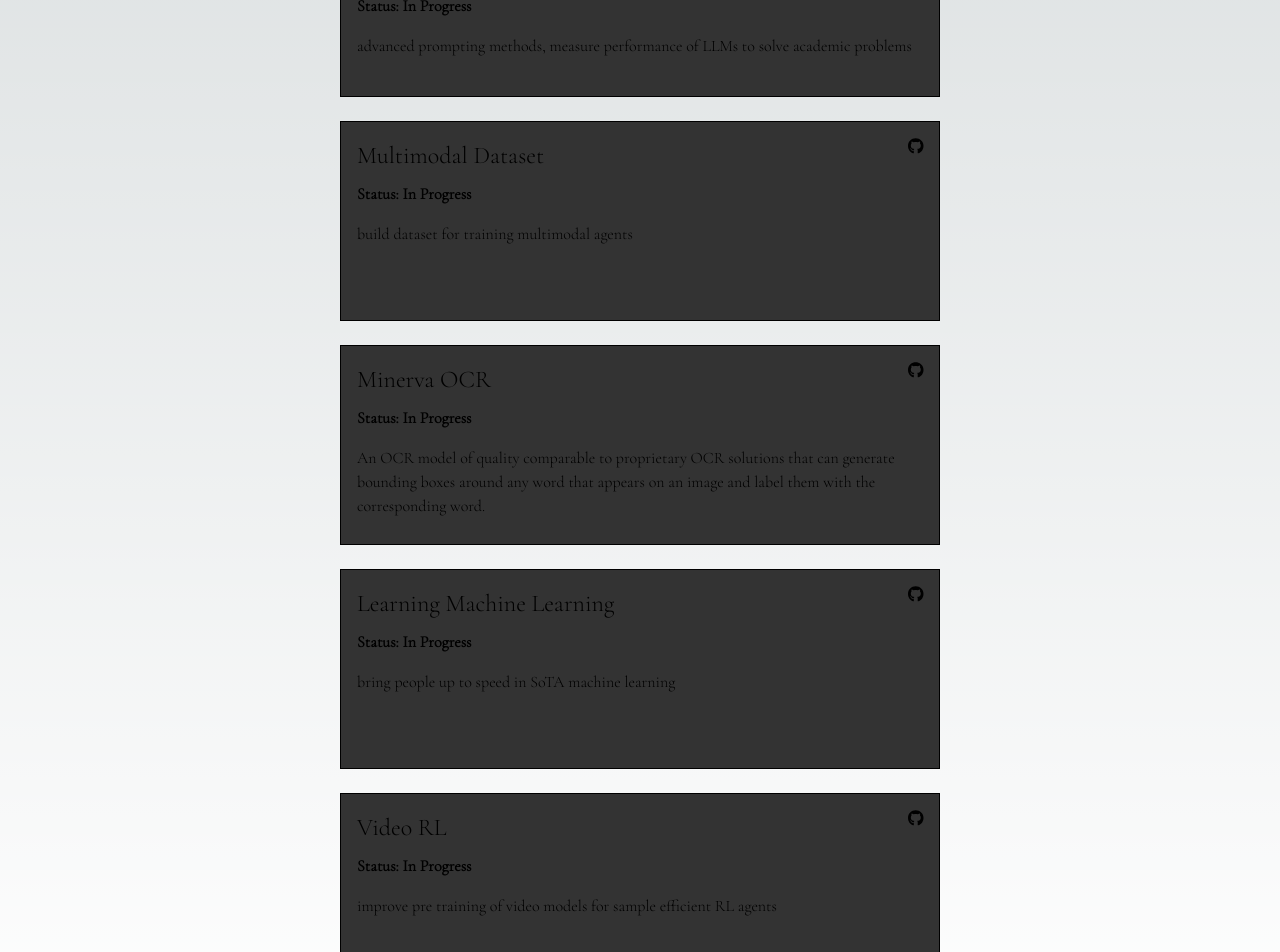
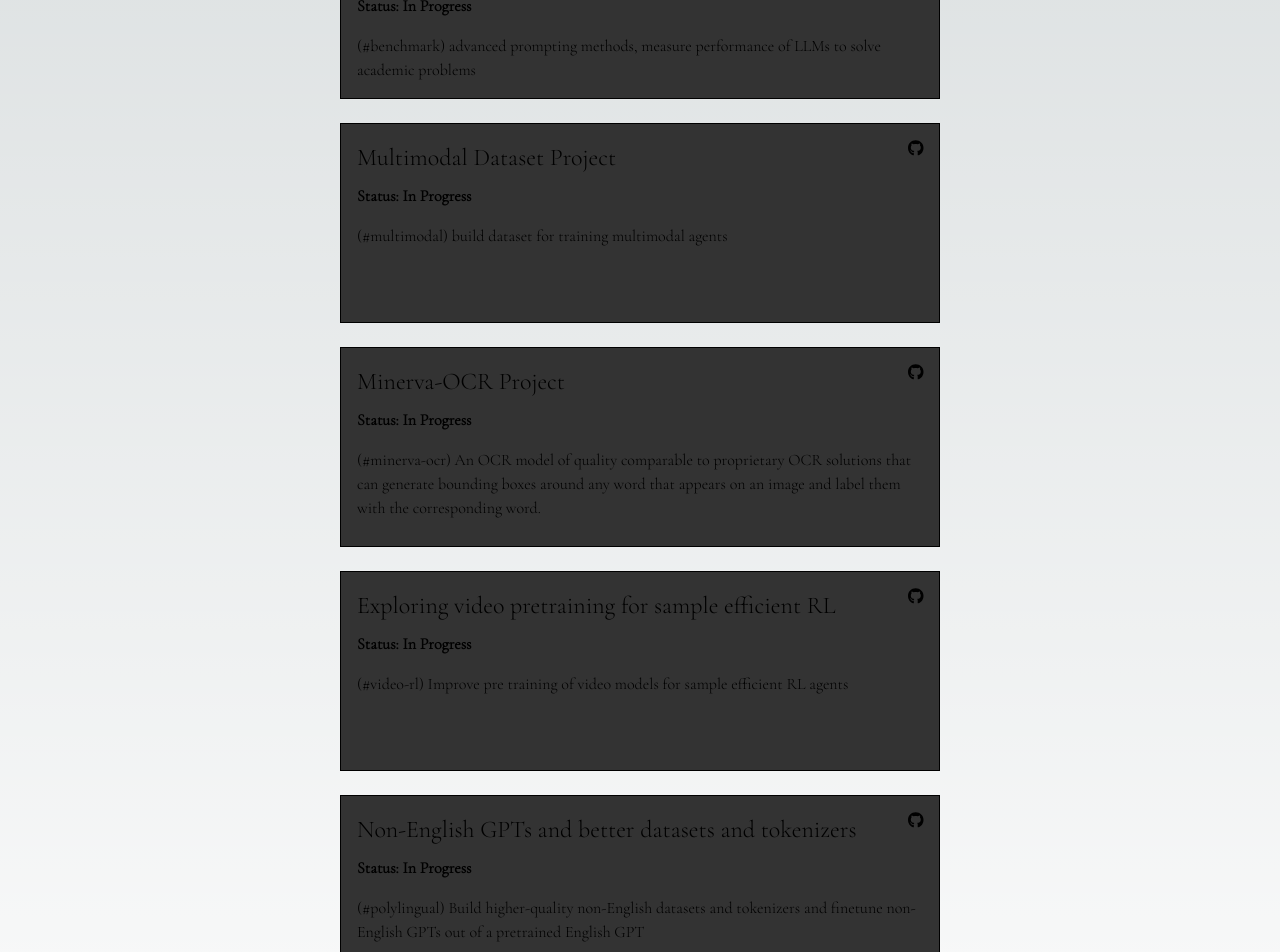
Before and after one commit to TheDuckAI/community-website, a Next.js app: page /projects in a window 1280 px wide. Shown: the part 400-1352 px from the top of the page. Built offline with nearby package versions, Linux system fonts and the light colour scheme.

Commit message:
Updated project descriptions

```diff
--- a/src/screens/Projects/Projects.tsx
+++ b/src/screens/Projects/Projects.tsx
@@ -9,37 +9,44 @@ const projects = [
   {
     name: "Advanced Reasoning Benchmark (ARB) Project (previously: DAAB)",
     description:
-      "advanced prompting methods, measure performance of LLMs to solve academic problems",
+      "(#benchmark) advanced prompting methods, measure performance of LLMs to solve academic problems",
     status: "In Progress",
     githubLink: "https://github.com/TheDuckAI/DUCK-datasets",
   },
   {
-    name: "Multimodal Dataset",
+    name: "Multimodal Dataset Project",
     description:
-      "build dataset for training multimodal agents",
+      "(#multimodal) build dataset for training multimodal agents",
     status: "In Progress",
     githubLink: "https://github.com/TheDuckAI/multimodal-computer-dataset",
   },
   {
-    name: "Minerva OCR",
+    name: "Minerva-OCR Project",
     description:
-      "An OCR model of quality comparable to proprietary OCR solutions that can generate bounding boxes around any word that appears on an image and label them with the corresponding word.",
+      "(#minerva-ocr) An OCR model of quality comparable to proprietary OCR solutions that can generate bounding boxes around any word that appears on an image and label them with the corresponding word.",
     status: "In Progress",
     githubLink: "https://github.com/TheDuckAI/donut-ocr",
   },
   {
+    name: "Exploring video pretraining for sample efficient RL",
+    description:
+      "(#video-rl) Improve pre training of video models for sample efficient RL agents",
+    status: "In Progress",
+    githubLink: "https://github.com/TheDuckAI/video-rl",
+  },
+  {
+    name: "Non-English GPTs and better datasets and tokenizers",
+    description:
+      "(#polylingual) Build higher-quality non-English datasets and tokenizers and finetune non-English GPTs out of a pretrained English GPT",
+    status: "In Progress",
+    githubLink: "https://github.com/TheDuckAI/polylingual",
+  },
+  {
     name: "Learning Machine Learning",
     description:
-      "bring people up to speed in SoTA machine learning",
+      "(#learning) bring people up to speed in SoTA machine learning",
     status: "In Progress",
-    githubLink: "https://github.com/TheDuckAI/",
-  },
-  {
-    name: "Video RL",
-    description:
-      "improve pre training of video models for sample efficient RL agents",
-    status: "In Progress",
-    githubLink: "https://github.com/TheDuckAI/video-rl",
+    // githubLink: "https://github.com/TheDuckAI/",
   },
 ];
 
```
